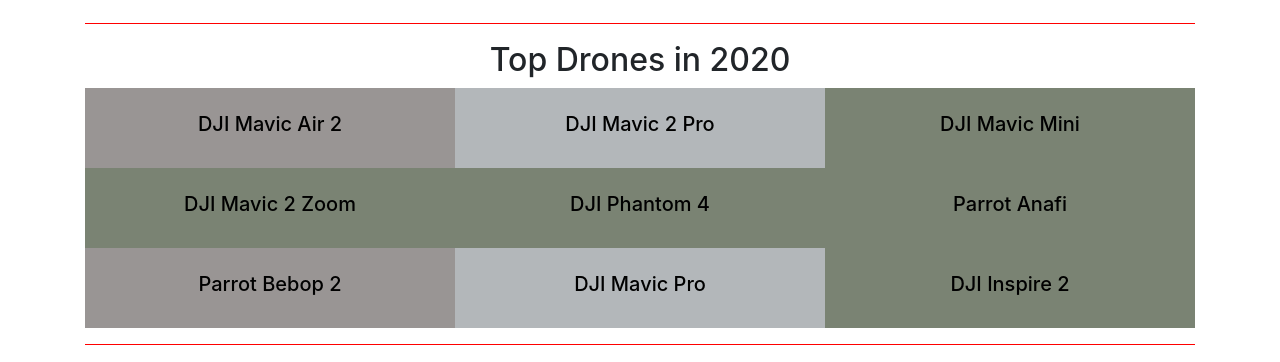
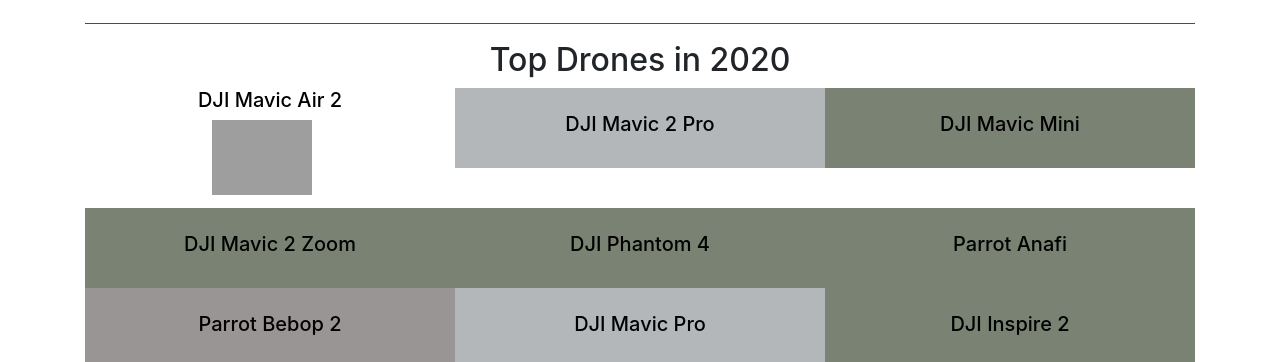
Before and after one commit to onadj/drones_review, a Flask app: page / in a window 1280 px wide. Shown: the part 745-1107 px from the top of the page. Run offline with Flask 2, Linux system fonts and the light colour scheme; some libraries are stand-ins or nearby versions; grey boxes are pictures that could not be loaded.

Commit message:
top drones in 2020

```diff
--- a/static/css/style.css
+++ b/static/css/style.css
@@ -7,11 +7,11 @@ html{
 }
 
 
-
 .containerbox .box1{
 width:100%;
-height:80px;
-background:#999594;
+height:120px;
+background:white;
+
 
 
 }
--- a/templates/home.html
+++ b/templates/home.html
@@ -34,9 +34,14 @@
 <div class="container-fluid containerbox text-center">
   <div class="row">
     <div class="col-md-4 text-center box1">
-    <br>
+
       <h5><a href="#DJI Mavic Air 2">DJI Mavic Air 2</a></h5>
+      <img src="https://i.imgur.com/XEXUXTz.jpg" class="img-fluid   mr-3" height="100" width="100">
     </div>
+
+
+
+
     <div class="col-md-4 text-center box2">
     <br>
       <h5><a href="#DJI Mavic 2 Pro">DJI Mavic 2 Pro</a></h5>
```
